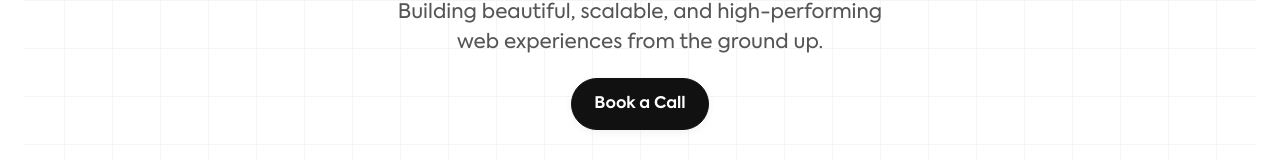
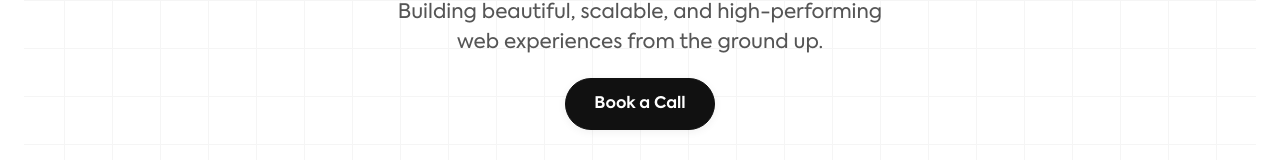
Before and after one commit to Gautham28/localhoststudio, a Next.js app: page / in a window 1280 px wide. Shown: the part 360-520 px from the top of the page. Built offline with nearby package versions, Linux system fonts and the light colour scheme; grey boxes are pictures that could not be loaded.

Commit message:
button padding changes

```diff
--- a/src/components/Hero.tsx
+++ b/src/components/Hero.tsx
@@ -133,7 +133,7 @@ export default function Hero() {
 				alignItems: 'center',
 				justifyContent: 'center',
 				height: 52,
-				padding: '0 22px',
+				padding: '0 28px',
 				background: '#111',
 				color: '#fff',
 				textDecoration: 'none',
```
